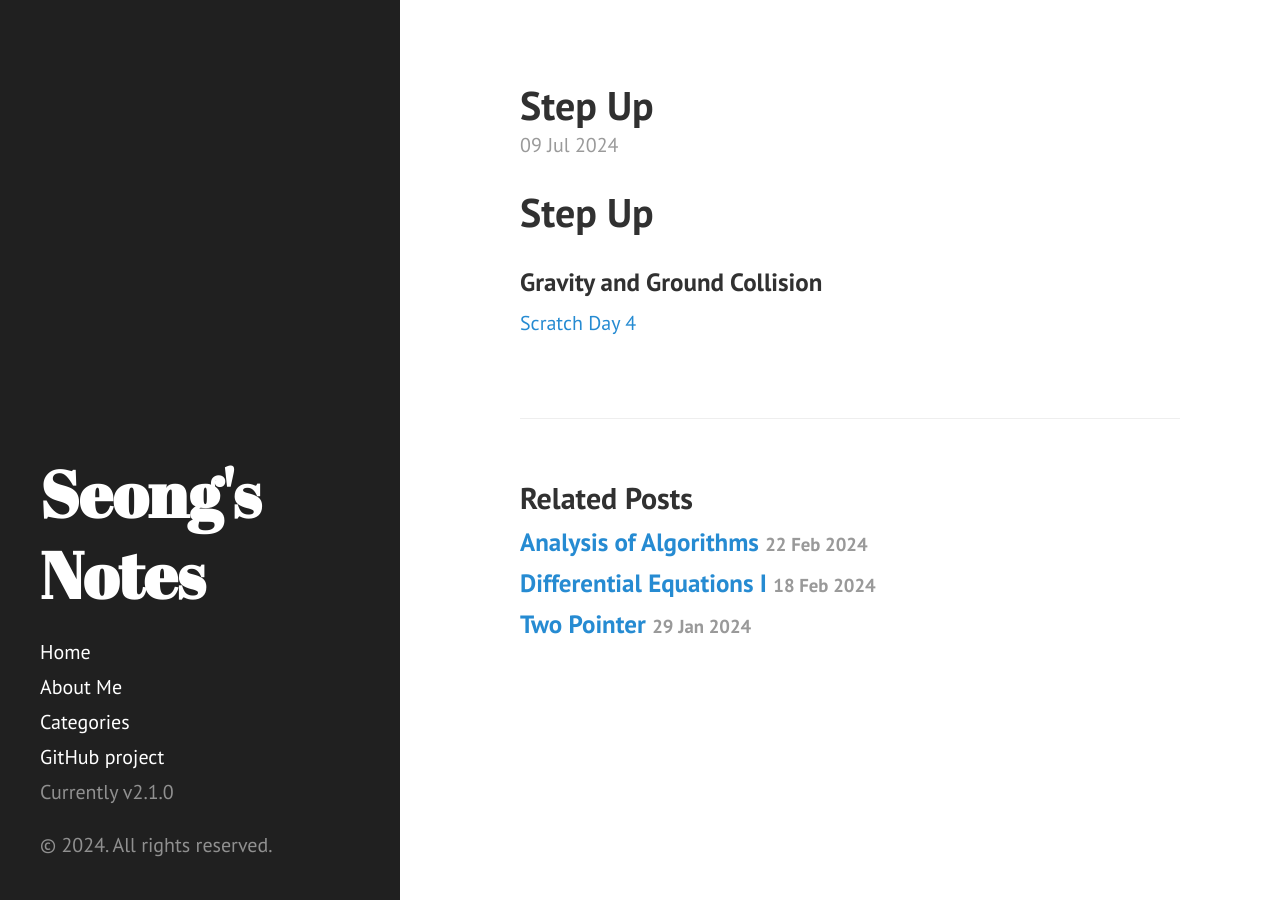
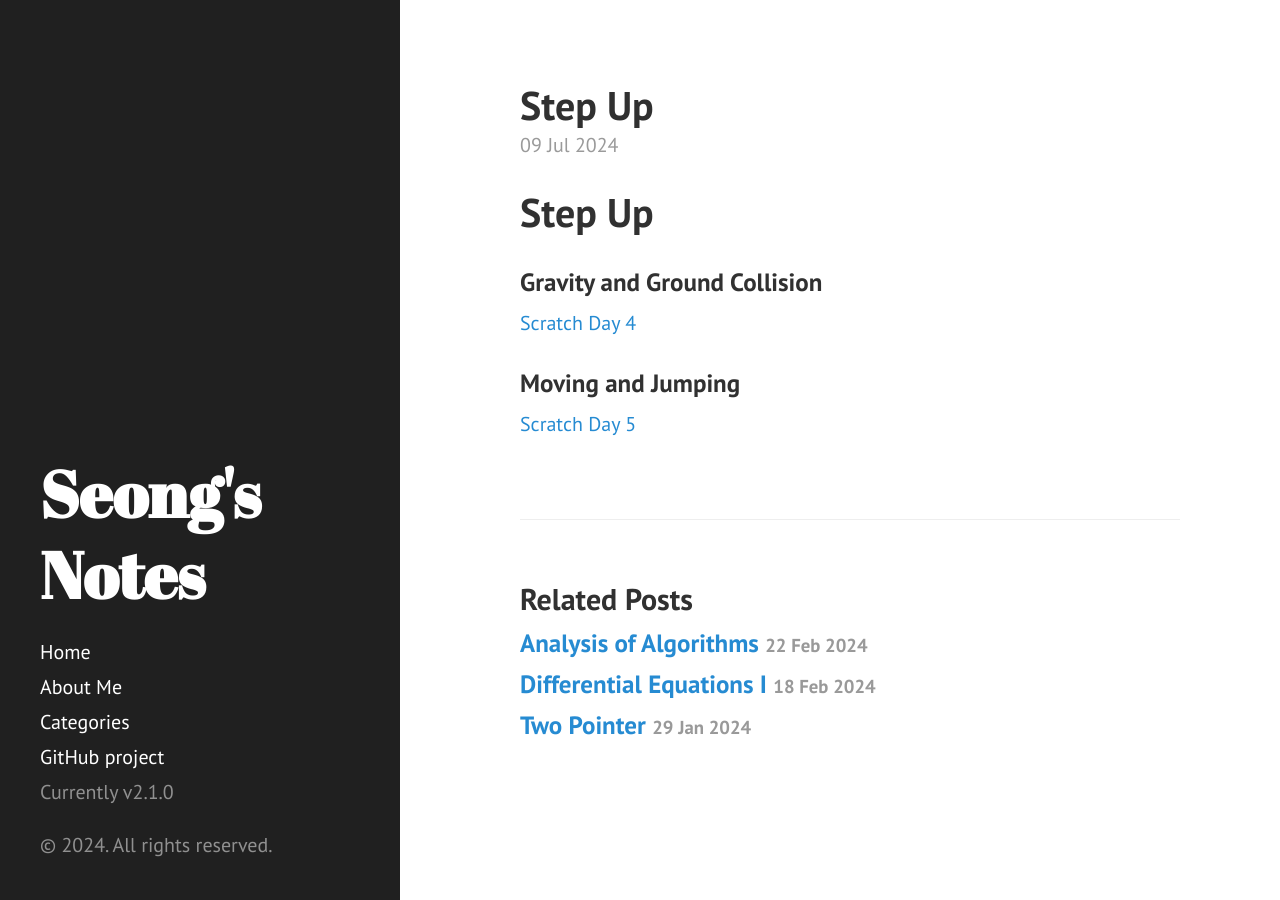
Before and after one commit to GwangseongCho/GwangseongCho.github.io, a Jekyll site: the page built from _posts/2024-07-09-Step Up.md, in a window 1280 px wide. Built offline with Jekyll 4.4.1, drawn with Linux system fonts in a browser that asks for light colours.

Commit message:
Update 2024-07-09-Step Up.md

```diff
--- a/_posts/2024-07-09-Step Up.md
+++ b/_posts/2024-07-09-Step Up.md
@@ -9,3 +9,6 @@ category: Step Up
 
 ### Gravity and Ground Collision
  [Scratch Day 4](https://scratch.mit.edu/projects/1020200569)
+
+### Moving and Jumping
+ [Scratch Day 5](https://scratch.mit.edu/projects/1020200569)
```
